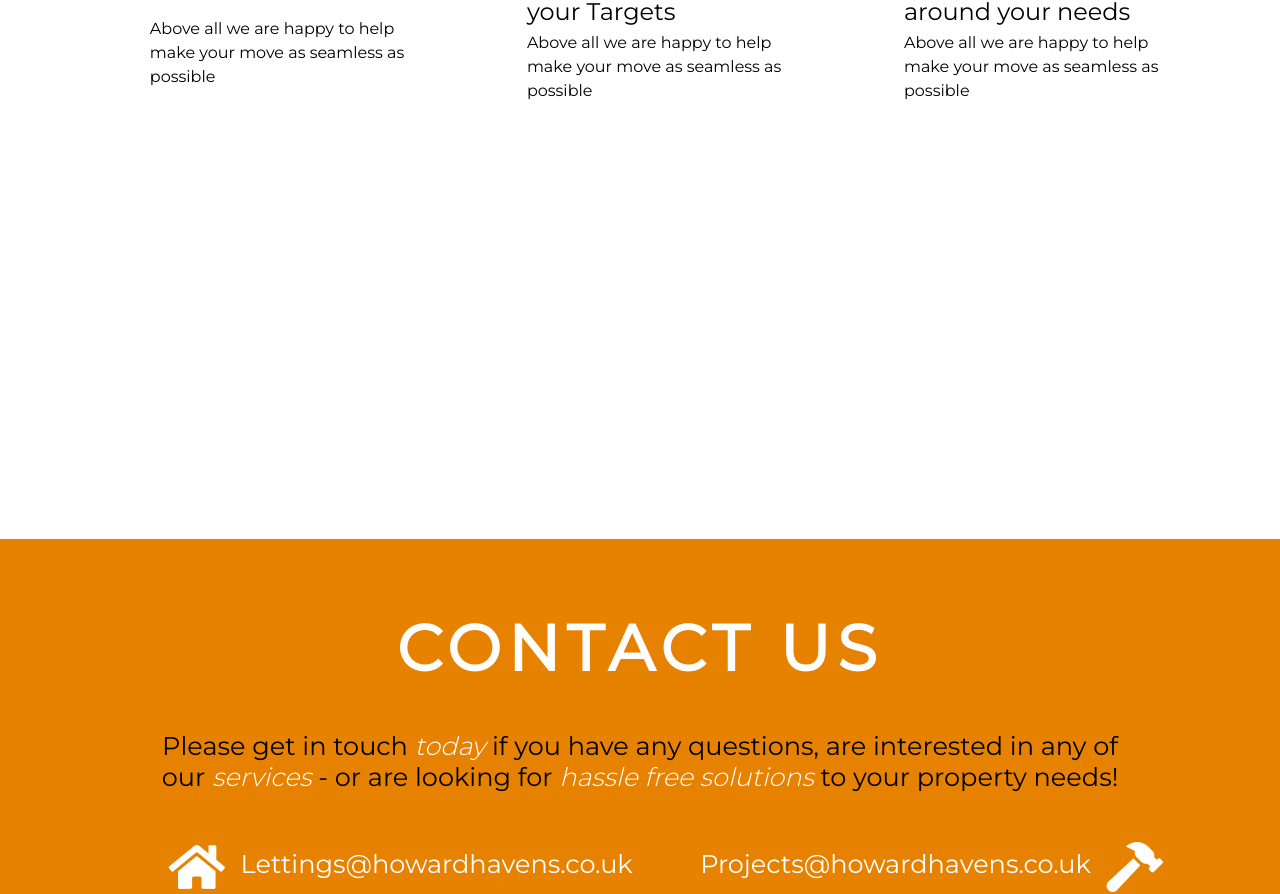
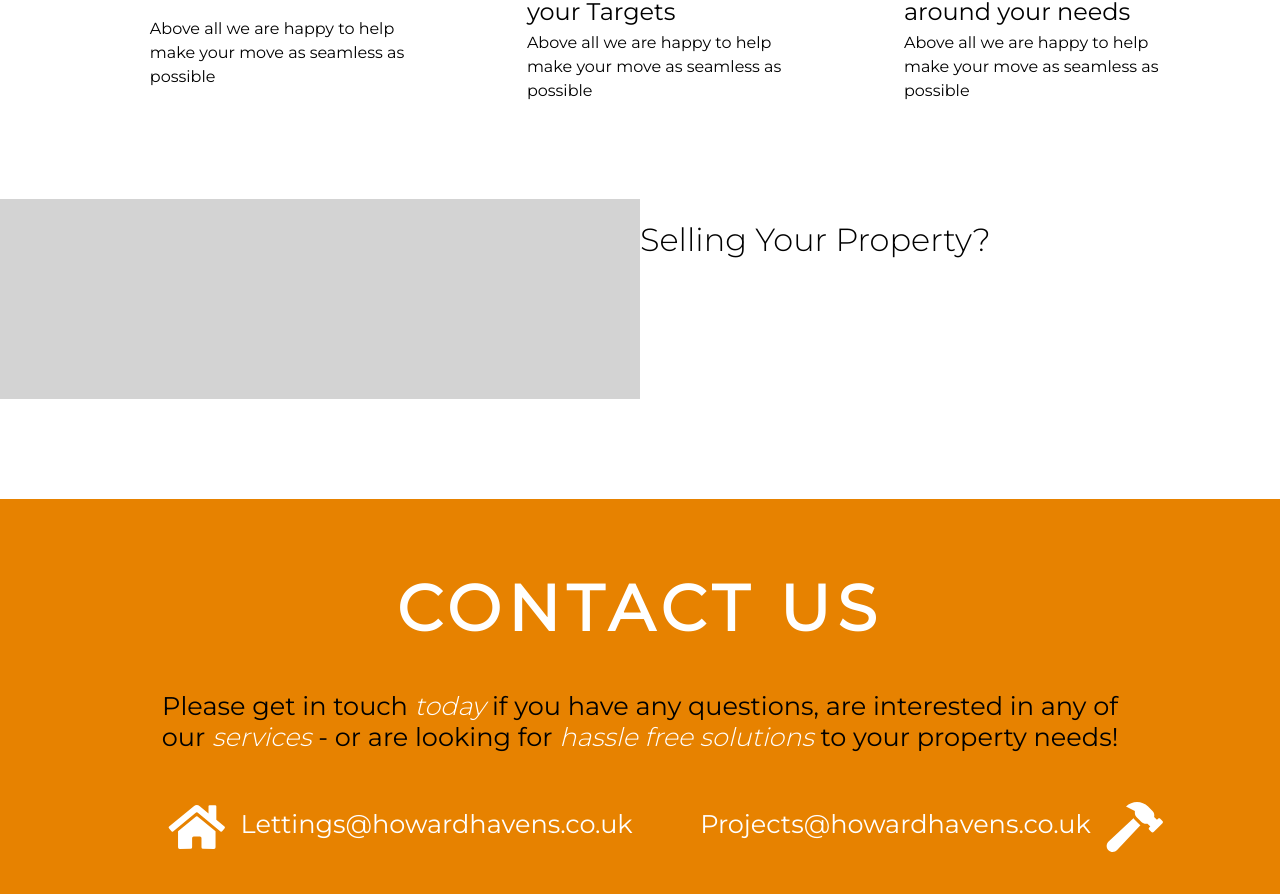
Before and after one commit to RKHTechnologies/HowardHavens, a React (Create React App) app: page / in a window 1280 px wide. Shown: the part 1346-2240 px from the top of the page. Built offline with nearby package versions, Linux system fonts and the light colour scheme.

Commit message:
Added new services section

```diff
--- a/src/Shared/SharedStyles.tsx
+++ b/src/Shared/SharedStyles.tsx
@@ -63,7 +63,7 @@ interface SectionProps {
 export const Section = styled.div`
   width: 100%;
   min-height: 200px;
-  padding: ${(p: SectionProps) => p.fullwidth ? "20px 0 100px" : "20px 30px 100px"};
+  padding: ${(p: SectionProps) => p.fullwidth ? "20px 0 20px" : "20px 30px 20px"};
   padding-bottom: ${(p: SectionProps) => p.lastItem ? "0 !important" : null};
   box-sizing: border-box;
   display: flex;
--- /dev/null
+++ b/src/components/Services.tsx
@@ -0,0 +1,40 @@
+import React, { FC } from 'react';
+import styled from 'styled-components';
+
+const Container = styled.div`
+  width: 100%;
+  /* background: #e0e0e0; */
+  display: grid;
+  grid-template-columns: 1fr 1fr;
+  grid-template-areas: 'image text';
+`;
+
+const Image = styled.div`
+  grid-area: image;
+  width: 100%;
+  height: 200px;
+  background: lightgrey;
+`;
+
+
+const Text = styled.div`
+  grid-area: text;
+`;
+
+const Title = styled.h1`
+  font-weight: 300;
+`;
+
+const Services: FC = ()  => {
+  return (
+    <Container>
+      <Image />
+      <Text>
+        <Title>Selling Your Property?</Title>
+
+      </Text>
+    </Container>
+  );
+}
+
+export default Services;
--- a/src/pages/Home.tsx
+++ b/src/pages/Home.tsx
@@ -6,6 +6,7 @@ import Contact from '../Components/Contact';
 import FullScreenHero from '../Components/FullScreenHero';
 import About from '../Components/About';
 import WhyUs from '../Components/WhyUs';
+import Services from '../Components/Services';
 
 
 const SectionHeader = styled.h1`
@@ -36,10 +37,8 @@ const Home: React.FC = () => {
         </div>
       </Section>
 
-      <Section id="about">
-        <div className="wrapper">
-
-        </div>
+      <Section id="services" fullwidth>
+        <Services />
       </Section>
 
       <Section id="contact" fullwidth lastItem>
```
